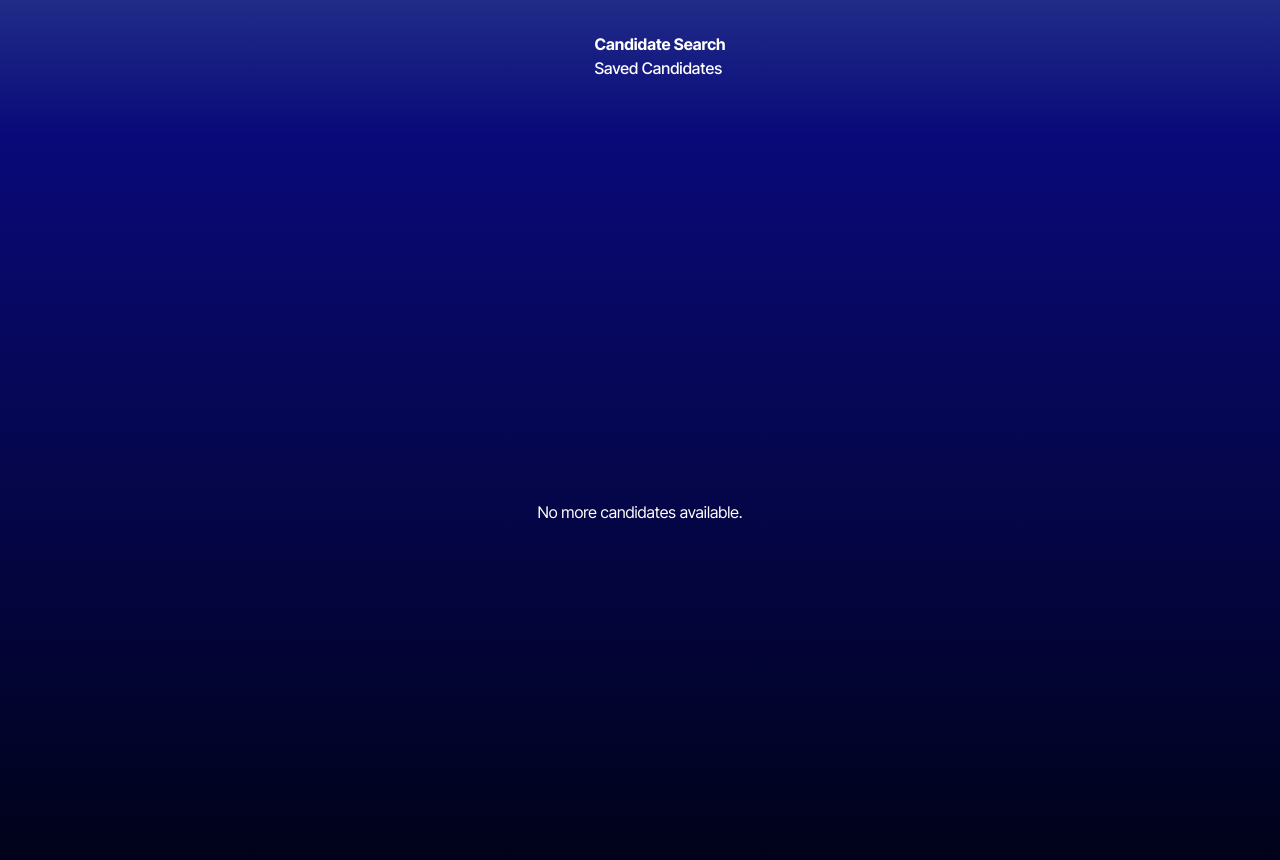
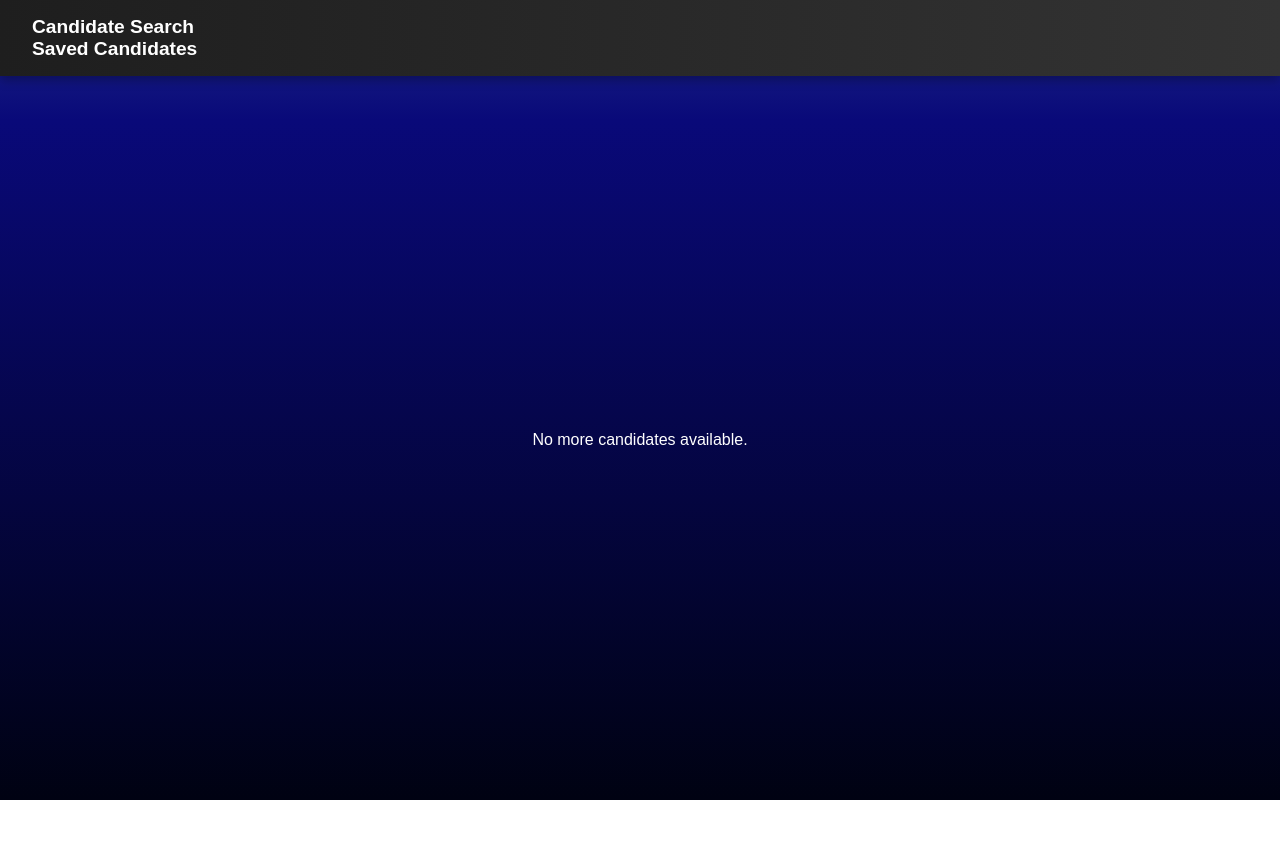
Before and after one commit to cdavis126/Candidate-Search, a React (Vite) app: page / in a window 1280 px wide. Shown: the top 860 px of the page. After the commit the page ends 800 px from the top, so only its background shows below. Built offline with nearby package versions, Linux system fonts and the light colour scheme; no server answers.

Commit message:
css updates

```diff
--- a/src/index.css
+++ b/src/index.css
@@ -1,132 +1,117 @@
-@import url('https://fonts.googleapis.com/css2?family=Inter+Tight:ital,wght@0,100..900;1,100..900&display=swap');
-
-:root {
-  font-family: 'Inter Tight', system-ui, Avenir, Helvetica, Arial, sans-serif;
-  line-height: 1.5;
-  font-weight: 400;
-
-  color-scheme: light dark;
-  color: rgba(255, 255, 255, 0.87);
-  font-synthesis: none;
-  text-rendering: optimizeLegibility;
-  -webkit-font-smoothing: antialiased;
-  -moz-osx-font-smoothing: grayscale;
+/* General Reset */
+* {
+  box-sizing: border-box;
+  margin: 0;
+  padding: 0;
+  font-family: 'Inter Tight', sans-serif;
 }
 
-a {
-  font-weight: 500;
-  color: #646cff;
-  text-decoration: inherit;
-}
-a:hover {
-  color: #535bf2;
+/* Navbar Fix */
+.nav {
+  display: flex;
+  justify-content: flex-start;
+  align-items: center;
+  background: linear-gradient(90deg, #1e1e1e, #333);
+  padding: 1em 2em;
+  position: fixed;
+  top: 0;
+  width: 100%;
+  z-index: 1000;
+  box-shadow: 0 4px 10px rgba(0, 0, 0, 0.3);
 }
 
-body {
-  background: linear-gradient(
-    180deg,
-    rgb(32, 44, 136) 0%,
-    rgba(9, 9, 121, 1) 15%,
-    rgba(0, 2, 18, 1) 100%
-  );
-  background-size: cover;
-  background-repeat: no-repeat no-repeat;
-  background-position: center center;
-  margin: 0;
-  place-items: center;
-  min-width: 320px;
-  min-height: 100vh;
+.nav-item {
+  list-style: none;
+  margin-right: 20px;
 }
 
-h1 {
-  font-size: 3.2em;
-  line-height: 1.1;
+.nav-link {
+  color: white;
+  text-decoration: none;
+  font-size: 1.2rem;
+  font-weight: 600;
 }
 
-button {
-  border-radius: 8px;
-  border: 1px solid transparent;
-  padding: 0.6em 1.2em;
-  font-size: 1em;
-  font-weight: 500;
-  font-family: inherit;
-  background-color: #0057b7; /* Brighter Blue */
-  color: #ffffff;
-  cursor: pointer;
-  transition: background-color 0.3s ease, transform 0.2s ease;
+.nav-link:hover {
+  text-decoration: underline;
 }
 
-button:hover {
-  background-color: #0046a3;
-  transform: scale(1.05);
-}
-button:focus,
-button:focus-visible {
-  outline: none;
-  box-shadow: 0 0 5px #646cff;
-}
-
-button:focus,
-button:focus-visible {
-  outline: 4px auto -webkit-focus-ring-color;
-}
-
-@media (prefers-color-scheme: light) {
-  :root {
-    color: #213547;
-    background-color: #ffffff;
-  }
-  a:hover {
-    color: #747bff;
-  }
-  button {
-    background-color: #f9f9f9;
-  }
-}
-
+/* Main Layout */
 main {
-  color: #fff;
-  width: 90%;
-  max-width: 1200px;
-  min-height: 100vh;
   display: flex;
   flex-direction: column;
   align-items: center;
   justify-content: center;
-  margin: auto;
+  min-height: 100vh;
+  padding-top: 80px; /* Offset for fixed navbar */
+  background: linear-gradient(180deg, rgb(32, 44, 136) 0%, rgba(9, 9, 121, 1) 15%, rgba(0, 2, 18, 1) 100%);
+  color: white;
+  text-align: center;
 }
 
-tr {
-  border-radius: 10px;
-  background-color: #000;
+/* Candidate Card */
+.card {
+  background: #121212;
+  border-radius: 15px;
+  box-shadow: 0 4px 12px rgba(0, 0, 0, 0.5);
+  overflow: hidden;
+  width: 400px;
+  text-align: center;
+  padding: 25px;
+  margin-top: 20px;
   color: white;
 }
 
-tbody tr:nth-child(odd) {
-  background-color: #333333;
+.card img {
+  width: 150px;
+  height: 150px;
+  border-radius: 50%;
+  margin-bottom: 15px;
+  border: 3px solid #fff;
 }
 
-.nav {
-  display: flex;
-  justify-content: flex-start;
-  padding: 1em 2em;
+.card h2 {
+  font-size: 1.5rem;
+  font-weight: bold;
 }
 
-.nav-item {
-  padding: 0 0.5rem;
-  list-style: none;
+.card p {
+  font-size: 1.1rem;
+  color: #ccc;
 }
 
-.nav-link {
-  color: #fff;
-  text-decoration: none;
+/* Buttons Fix */
+.button-container {
+  display: flex;
+  justify-content: center;
+  gap: 25px;
+  margin-top: 20px;
 }
 
-.active {
-  font-weight: 700;
+button {
+  width: 60px;
+  height: 60px;
+  border-radius: 50%;
+  font-size: 1.6rem;
+  border: none;
+  display: flex;
+  align-items: center;
+  justify-content: center;
+  cursor: pointer;
+  transition: transform 0.2s ease, background-color 0.3s ease;
+  font-weight: bold;
 }
 
-.table {
-  width: 80vw;
-  table-layout: fixed;
+button:hover {
+  transform: scale(1.15);
 }
+
+.accept {
+  background-color: green;
+  color: white;
+}
+
+.reject {
+  background-color: red;
+  color: white;
+}
```
Also changed, not shown: 5 other files (tests, documents, lock files or other folders).
